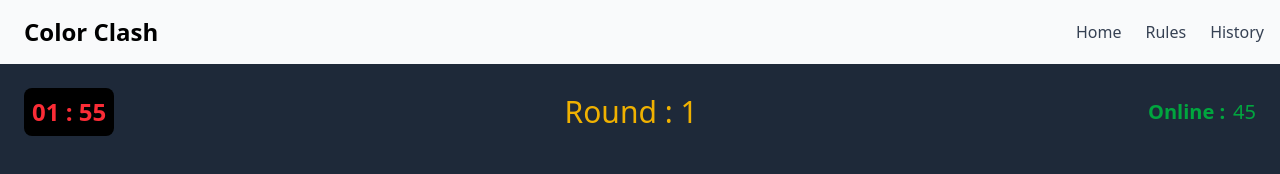
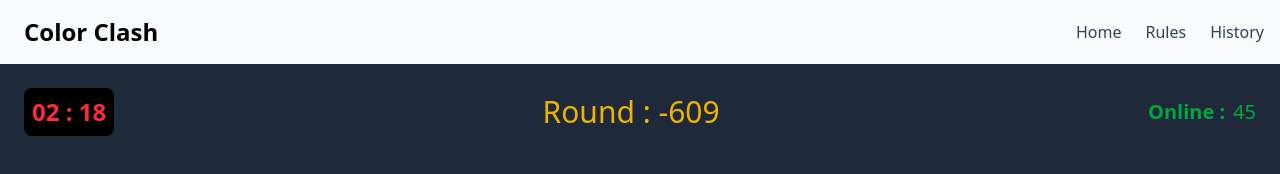
Before and after one commit to MohitMahara/Color-Clash, a React (Vite) app in the folder client/: page / in a window 1280 px wide. Shown: the top 174 px of the page. Built offline with nearby package versions, Linux system fonts and the light colour scheme.

Commit message:
change time and round logic for sync in time and round for every player

```diff
--- a/client/src/Components/HomePage/RoundContext.jsx
+++ b/client/src/Components/HomePage/RoundContext.jsx
@@ -1,10 +1,35 @@
-import { useState, createContext, useContext } from "react";
+import { useState, createContext, useContext, useEffect } from "react";
+
+const GAME_START_TIME = new Date("2025-06-17T04:03:00z");
+const ROUND_DURATION = 120;
 
 const RoundContext = createContext();
 
 export const RoundProvider = ({ children }) => {
     const [round, setRound] = useState(1);
-    return <RoundContext.Provider value={{round, setRound}} >{children}</RoundContext.Provider>
+    const [timeLeft, setTimeLeft] = useState(ROUND_DURATION);
+
+    const calculateTimeLeft = () =>{
+        const now = Date.now();
+        const startTime = GAME_START_TIME.getTime();
+        const secondsSinceStart = Math.floor((now - startTime)/1000);
+
+        const currentRound = Math.floor(secondsSinceStart / ROUND_DURATION) + 1;
+        const timeInCurrentRound = secondsSinceStart % ROUND_DURATION;
+        const timeRemaining = ROUND_DURATION - timeInCurrentRound;
+
+        setRound(currentRound);
+        setTimeLeft(timeRemaining);
+    }
+
+    useEffect(() => {
+       calculateTimeLeft();
+       const interval = setInterval(calculateTimeLeft, 1000);
+       return () => clearInterval(interval);
+    }, []);
+
+
+    return <RoundContext.Provider value={{round, timeLeft}} >{children}</RoundContext.Provider>
 }
 
 export const useRound = () => useContext(RoundContext);
--- a/client/src/Components/HomePage/Timer.jsx
+++ b/client/src/Components/HomePage/Timer.jsx
@@ -1,25 +1,7 @@
-import React, {useState, useEffect} from "react";
 import { useRound } from "./RoundContext";
 
 export const Timer = () => {
-    const [timeLeft, setTimeLeft] = useState(120);
-    const {round, setRound} = useRound();
-
-    useEffect(() =>{
-      if(timeLeft === 0){
-         setTimeLeft(120);
-         setRound(prevRound => prevRound + 1);
-         return;
-      }
-
-      const timer = setInterval(() => {
-        setTimeLeft(prevTime => prevTime -1);
-      }, 1000);
-
-      return () => clearInterval(timer);
-
-    }, [timeLeft])
-
+    const {timeLeft} = useRound();
 
     const formatTime = (time) =>{
         const minutes = Math.floor(time / 60);
```
